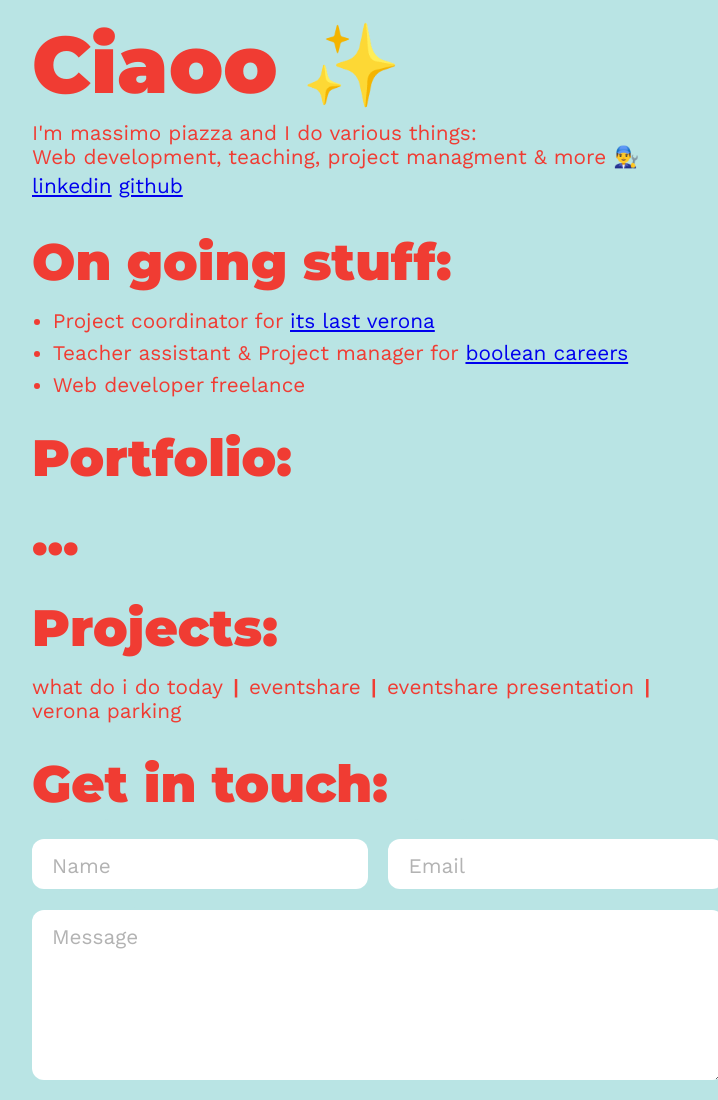
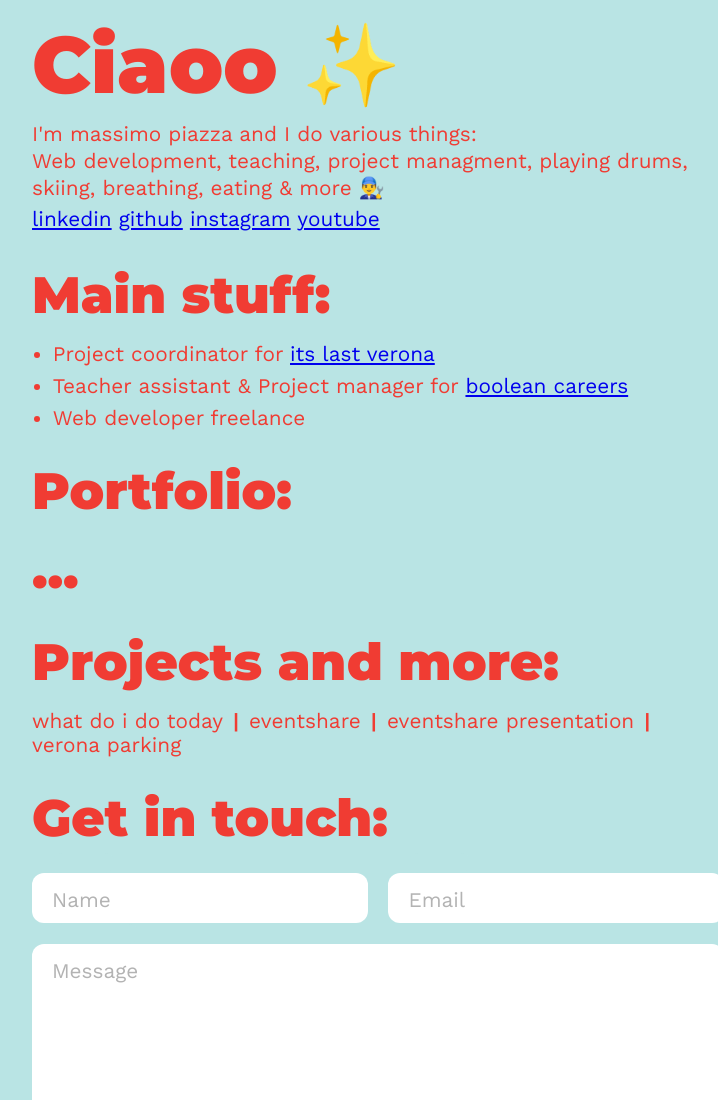
Before and after one commit to macs-massimopiazza/massimopiazza.com-lite, an Eleventy site: page src/index.njk in a window 1280 px wide. Shown: the top 1100 px of the page, without its empty margins (262-980 px from the left). Built offline with nearby package versions, Linux system fonts and the light colour scheme; Eleventy itself is replaced by a stand-in of ours; files that its build step writes are made by us from their sources.

Commit message:
copy changes | projects and main stuuf titles & personal description

```diff
--- a/src/_includes/sections/intro.njk
+++ b/src/_includes/sections/intro.njk
@@ -1,6 +1,8 @@
 <section id="intro">
     <h1>Ciaoo ✨</h1>
-    <p>I'm massimo piazza and I do various things: <br> Web development, teaching, project managment & more 👨‍🔧</p>
+    <p>I'm massimo piazza and I do various things: <br> Web development, teaching, project managment, playing drums, skiing, breathing, eating & more 👨‍🔧</p>
     <a target="_blank" href="https://www.linkedin.com/in/-massimo-piazza/">linkedin</a>
     <a target="_blank" href="https://github.com/macs-massimopiazza">github</a>
+    <a target="_blank" href="https://www.instagram.com/_massimiliano_jr_plaza_f_/">instagram</a>
+    <a target="_blank" href="https://www.youtube.com/channel/UChMxmQbYzMb4fv1o843LPuw/videos">youtube</a>
 </section>
--- a/src/_includes/sections/on-going.njk
+++ b/src/_includes/sections/on-going.njk
@@ -1,5 +1,5 @@
 <section id="on-going">
-    <h3>On going stuff:</h3>
+    <h3>Main stuff:</h3>
     <ul>
         {%- for job in collections.jobs | reverse -%}
             <li>{{ job.data.profession }} {{ job.data.suffix }} <a target="_blank" href="{{ job.data.link }}">{{ job.data.company }}</a></li>
--- a/src/_includes/sections/projects.njk
+++ b/src/_includes/sections/projects.njk
@@ -1,5 +1,5 @@
 <section id="projects">
-    <h3>Projects:</h3>
+    <h3>Projects and more:</h3>
     <div class="projects-wrapper">
         {%- for project in collections.projects | reverse -%}
         <div class="project">
--- a/src/style.css
+++ b/src/style.css
@@ -105,6 +105,10 @@ section#intro {
     margin-bottom: 2rem;
 }
 
+section#intro p{
+    line-height: 1.7rem;
+}
+
 section#on-going ul li {
     margin-bottom: 0.5rem;
 }
@@ -115,7 +119,7 @@ section#projects a {
     transition: all 200ms;
 }
 
-section#projects a:hover {
+section#projects a:hover, section#projects a:focus {
     color: var(--clr-accent-600);
 }
 
```
